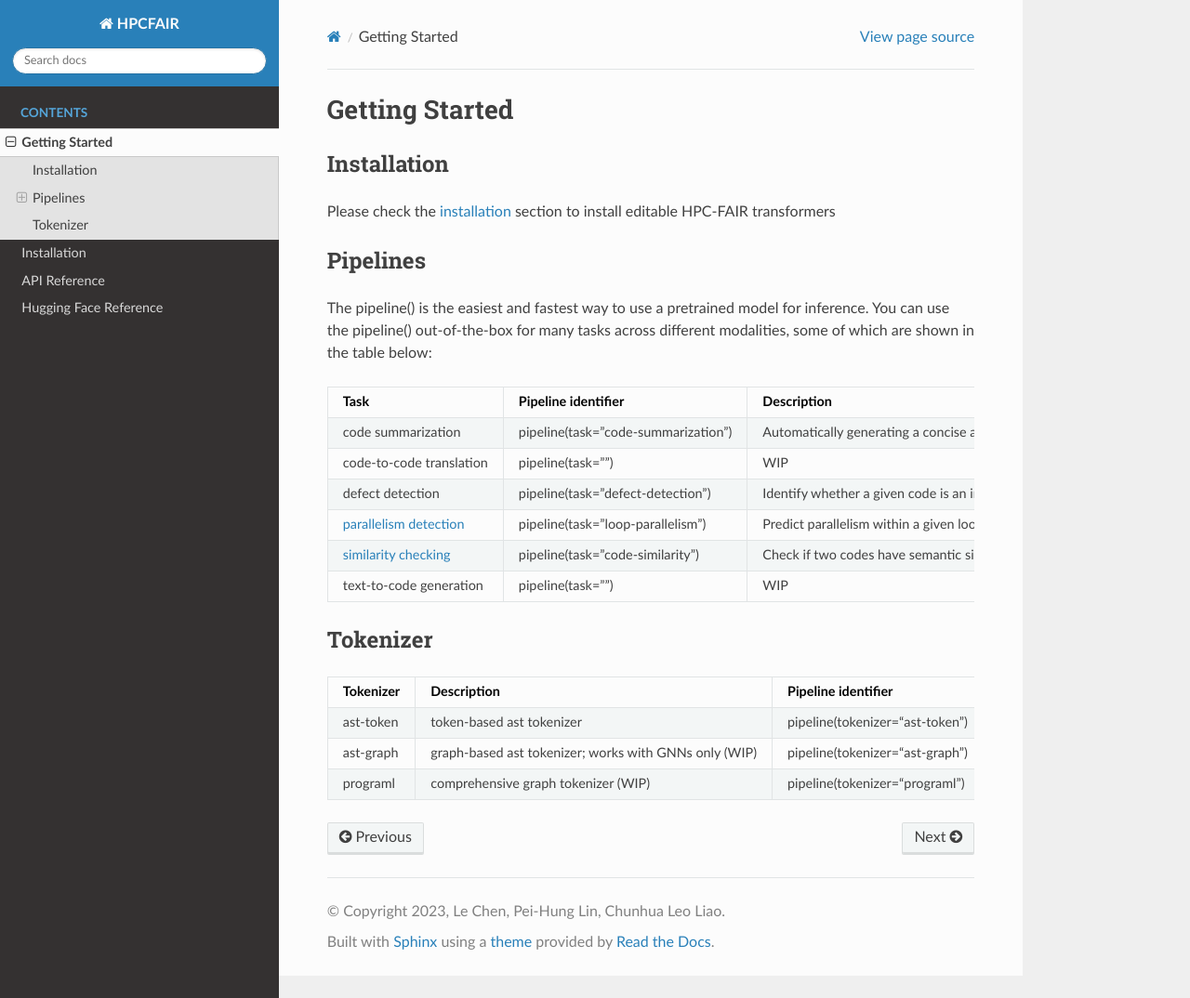
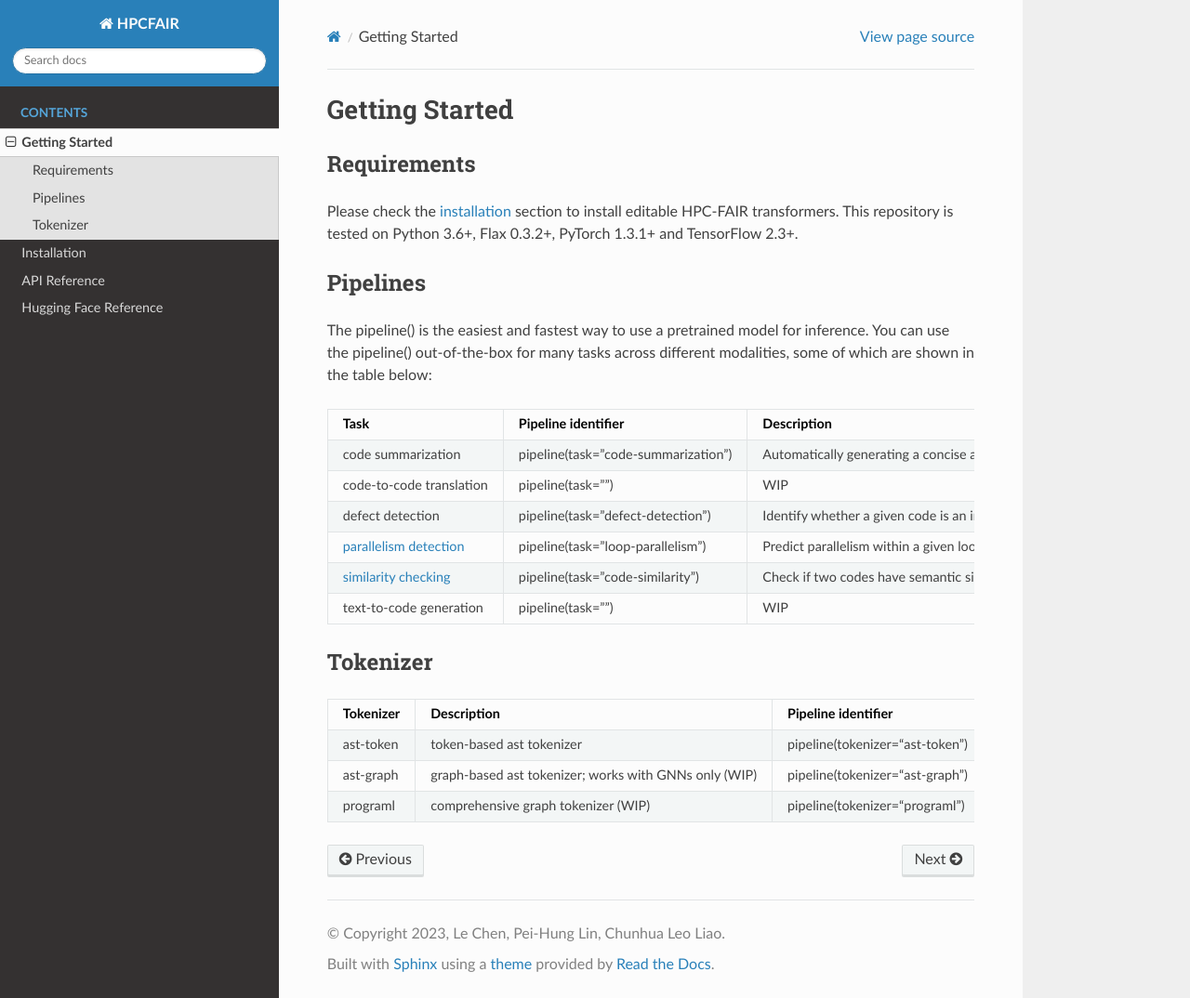
Before and after one commit to HPC-FAIR/docs, a Sphinx documentation site: the page built from source/index/getting_started.md, in a window 1280 px wide and 1074 px high. Shown: the whole window at 93% size. Built offline with Sphinx 7.4.7 and the Read the Docs theme 2.0.0, drawn with Linux system fonts in a browser that asks for light colours.

Commit message:
'added: git ignore; software requirements'

````diff
--- a/source/index/getting_started.md
+++ b/source/index/getting_started.md
@@ -1,18 +1,9 @@
 # Getting Started
 
-
-## Installation
-Please check the [installation](installation.md) section to install editable HPC-FAIR transformers
+## Requirements
+Please check the [installation](installation.md) section to install editable HPC-FAIR transformers. This repository is tested on Python 3.6+, Flax 0.3.2+, PyTorch 1.3.1+ and TensorFlow 2.3+.
 
 ## Pipelines
-
-```{toctree}
-:maxdepth: 0
-:hidden:
-../pipelines/similarity_checking.md
-../pipelines/parallelism.md
-```
-
 
 The pipeline() is the easiest and fastest way to use a pretrained model for inference. You can use the pipeline() out-of-the-box for many tasks across different modalities, some of which are shown in the table below:
 
````
Also changed, not shown: source/index/api_reference.md (+0 -1 lines), 1 other file.
